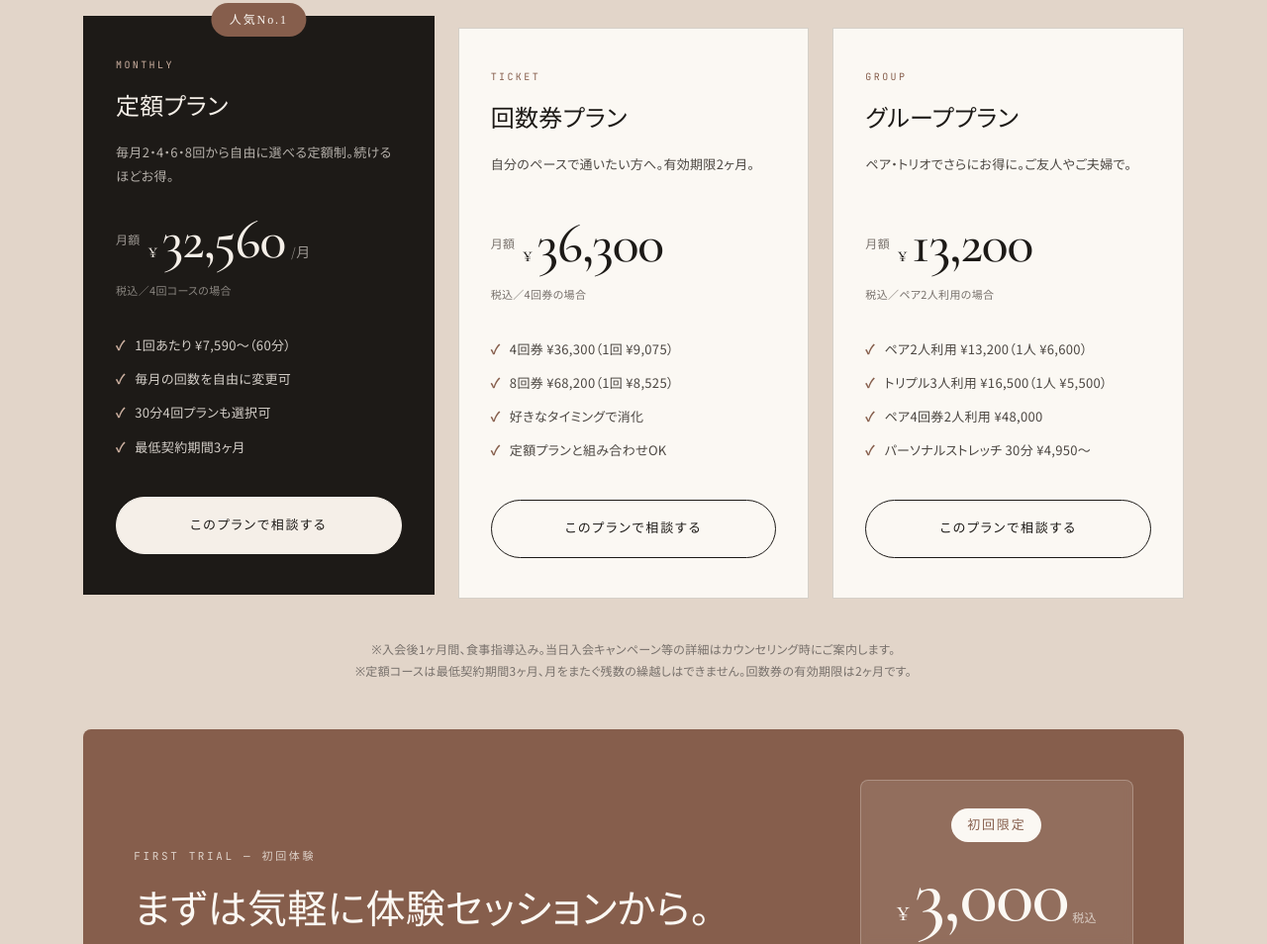
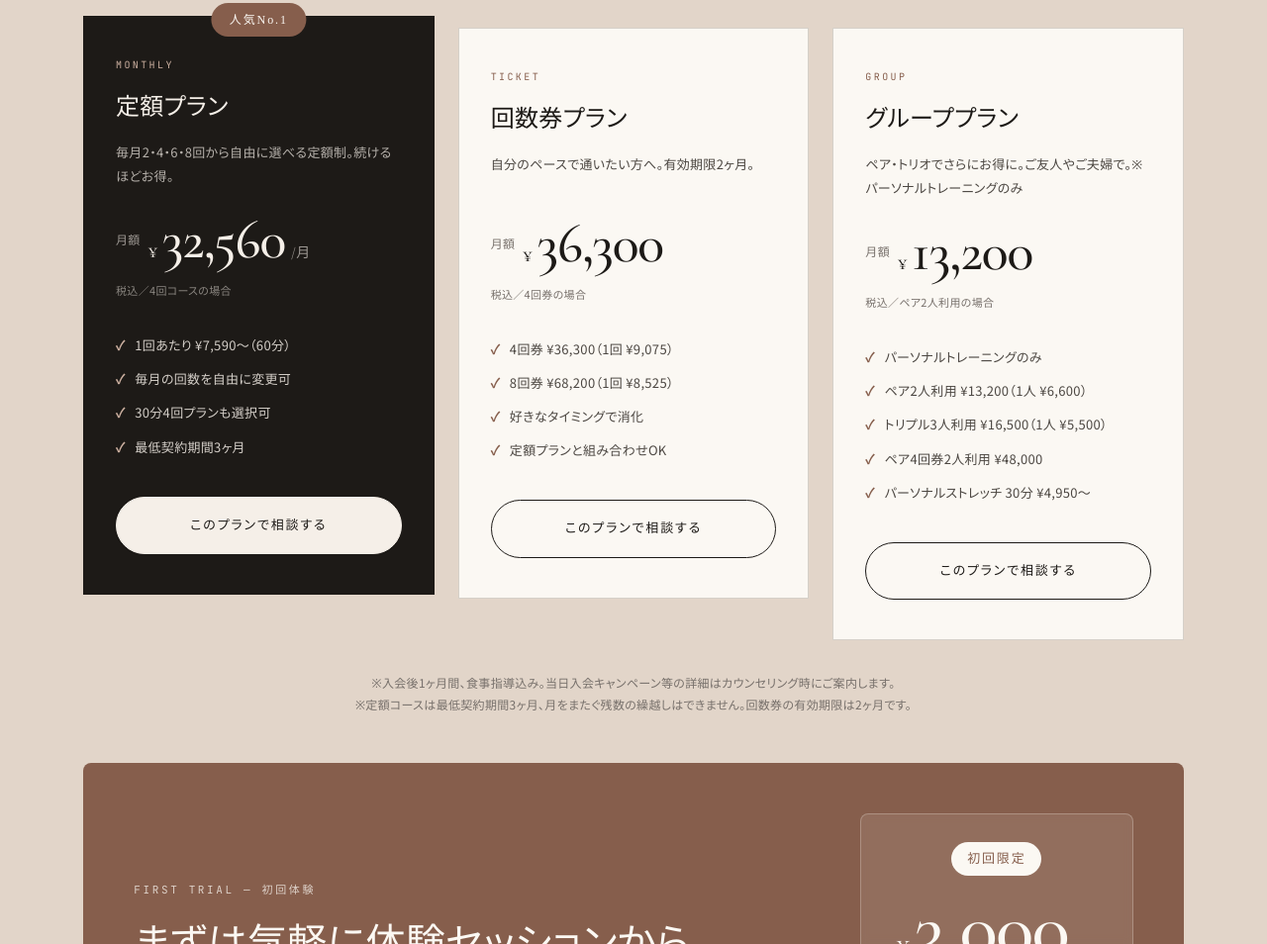
Before and after one commit to shunsuke0301/deed-itabashi-lp, a plain HTML site: page index.html in a window 1280 px wide. Shown: the part 6113-7067 px from the top of the page at 99% size. Drawn offline with nearby package versions, Linux system fonts and the light colour scheme.

Commit message:
Add パーソナルトレーニングのみ note to GROUP plan
- Add ※パーソナルトレーニングのみ to group plan body text
- Add パーソナルトレーニングのみ as first feature item in group plan list

Co-Authored-By: Claude Sonnet 4.6 <noreply@anthropic.com>

```diff
--- a/index.html
+++ b/index.html
@@ -1916,7 +1916,7 @@ p { margin: 0; }
     <article class="price-card">
       <div class="price-tag">GROUP</div>
       <h3 class="price-jp">グループプラン</h3>
-      <p class="price-body">ペア・トリオでさらにお得に。ご友人やご夫婦で。</p>
+      <p class="price-body">ペア・トリオでさらにお得に。ご友人やご夫婦で。※パーソナルトレーニングのみ</p>
       <div class="price-amount">
         <span class="from">月額</span>
         <span class="yen">¥</span>
@@ -1924,6 +1924,7 @@ p { margin: 0; }
       </div>
       <small class="tax">税込／ペア2人利用の場合</small>
       <ul class="price-feats">
+        <li><span class="price-check">✓</span>パーソナルトレーニングのみ</li>
         <li><span class="price-check">✓</span>ペア2人利用 ¥13,200（1人 ¥6,600）</li>
         <li><span class="price-check">✓</span>トリプル3人利用 ¥16,500（1人 ¥5,500）</li>
         <li><span class="price-check">✓</span>ペア4回券2人利用 ¥48,000</li>
```
